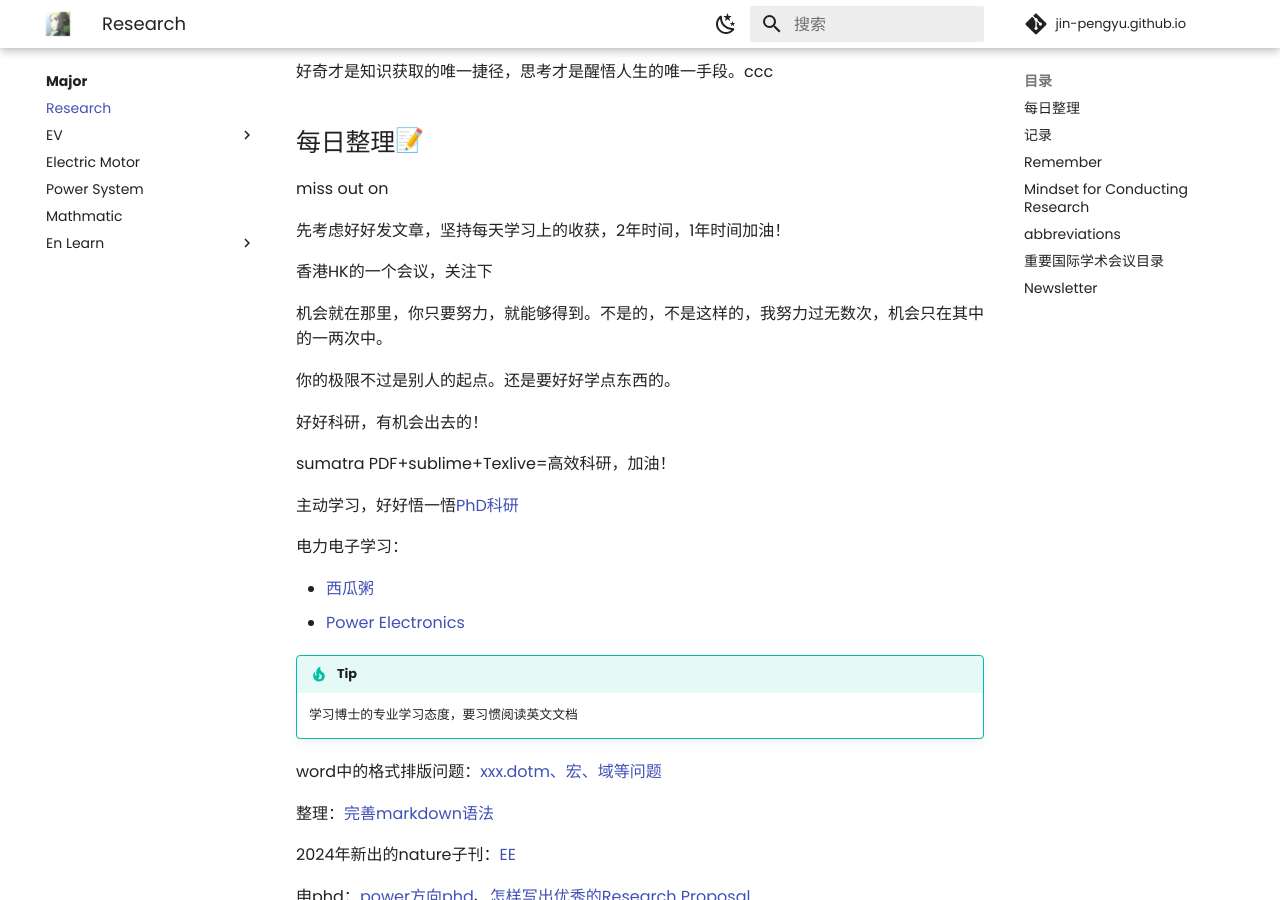
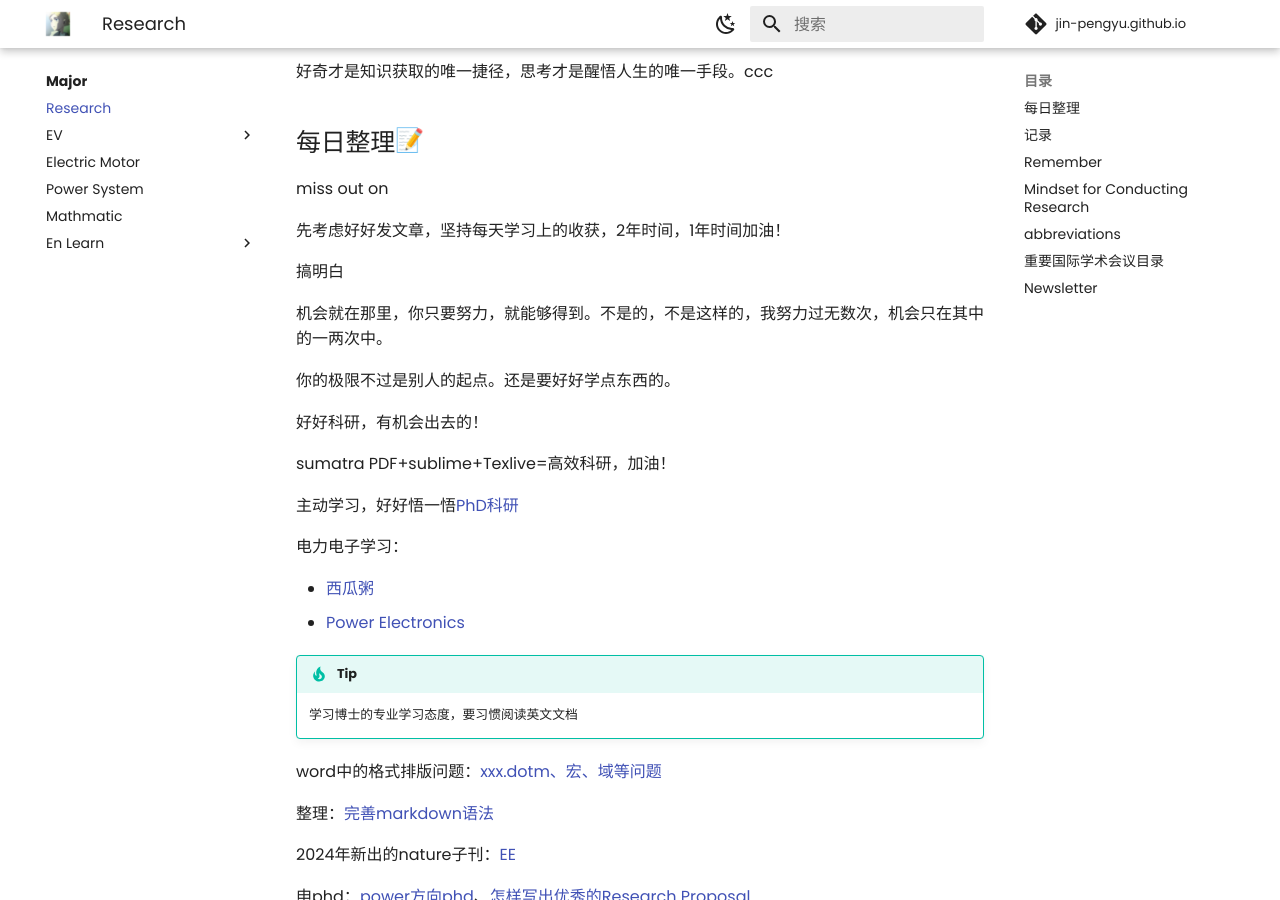
Before and after one commit to Pengyu-Jin/Pengyu-Jin.github.io, an MkDocs documentation site: the page built from docs/major/research/research.md, in a window 1280 px wide and 900 px high, scrolled down 518 px. Built offline with MkDocs 1.6.1 and Material for MkDocs 9.7.7, drawn with Linux system fonts in a browser that asks for light colours; emoji names are drawn with the system emoji font; comment, search, counter and statistics services are not loaded.

Commit message:
vehicle +

```diff
--- a/docs/major/research/research.md
+++ b/docs/major/research/research.md
@@ -19,7 +19,7 @@ miss out on
 
 先考虑好好发文章，坚持每天学习上的收获，2年时间，1年时间加油！
 
-香港HK的一个会议，关注下
+搞明白
 
 机会就在那里，你只要努力，就能够得到。不是的，不是这样的，我努力过无数次，机会只在其中的一两次中。
 
```
